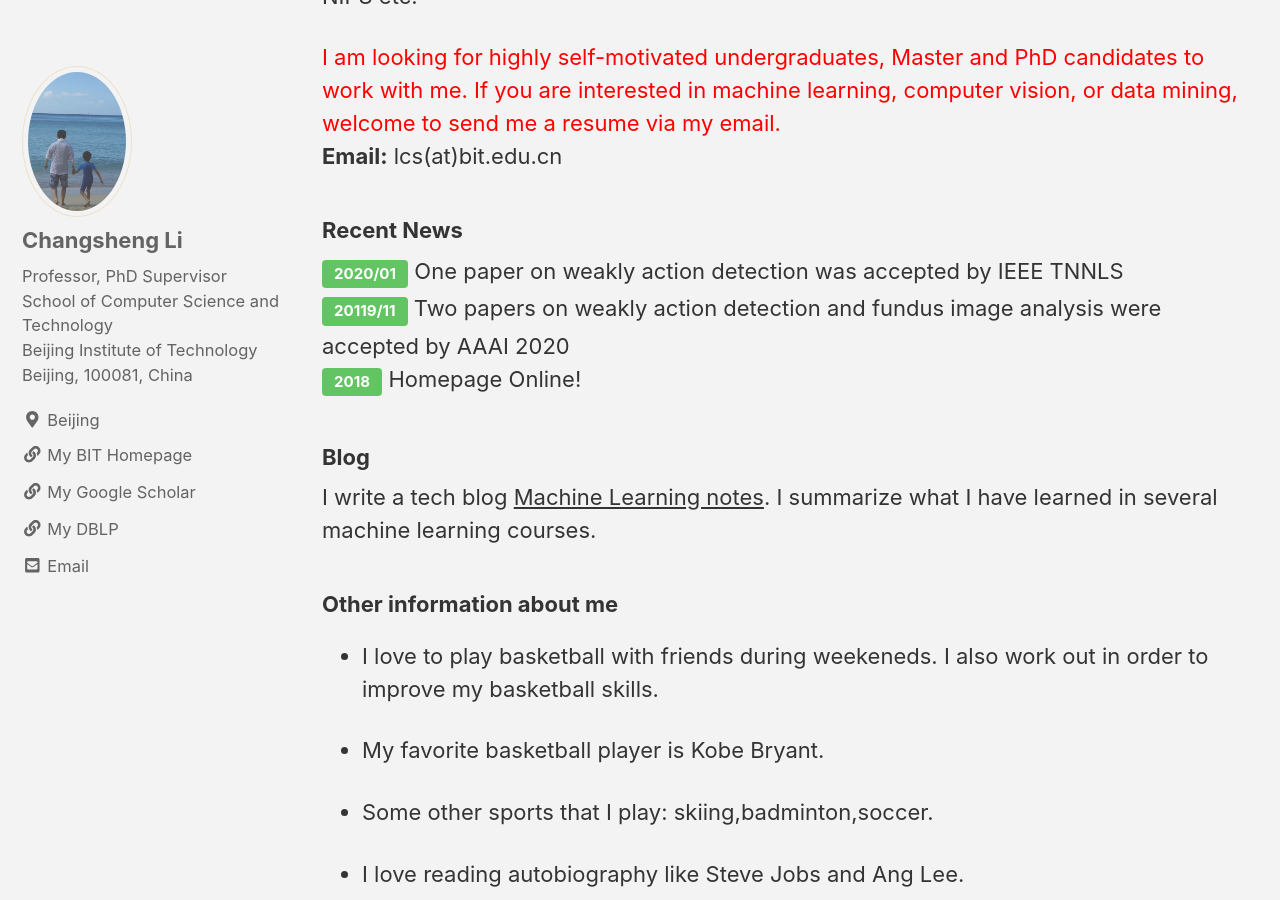
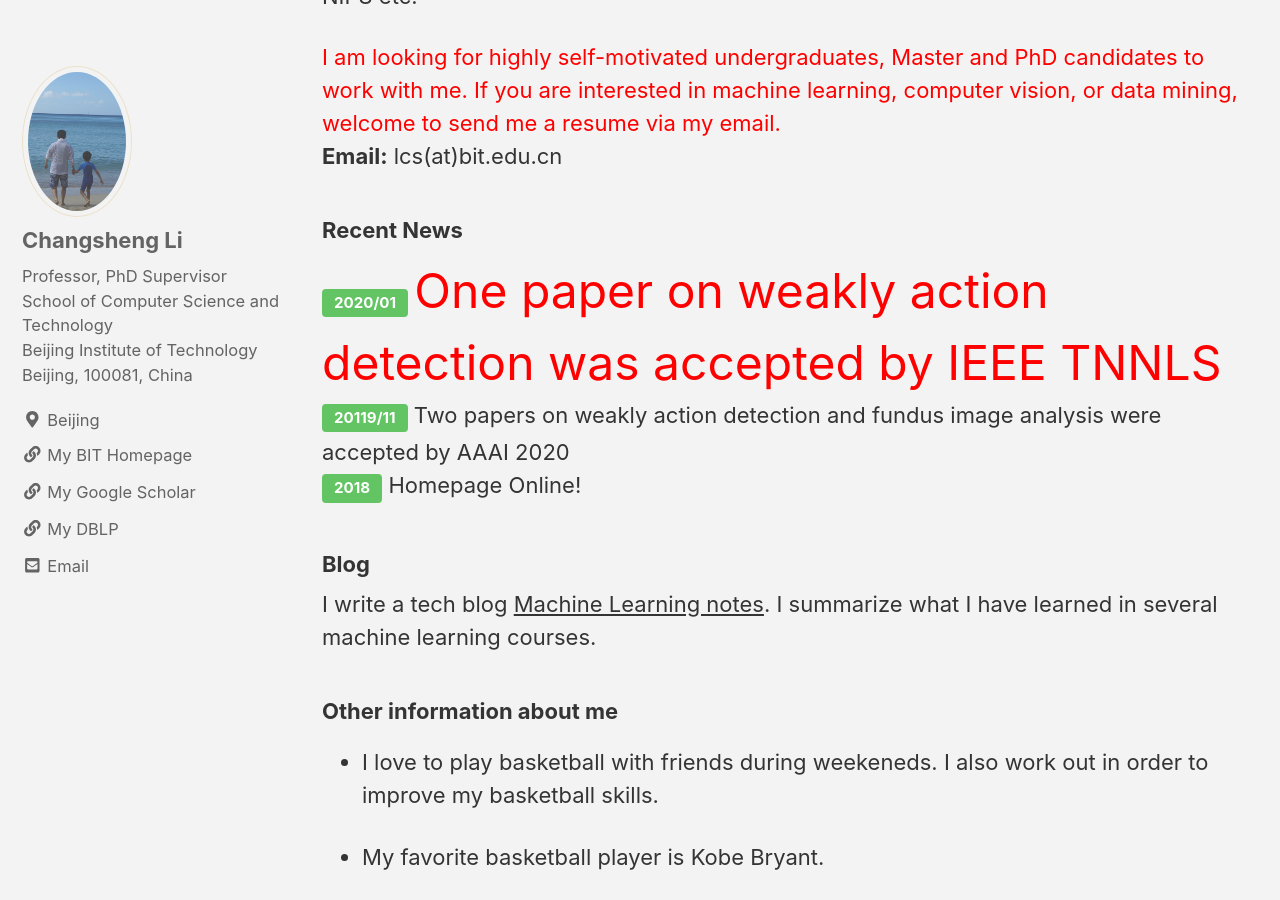
Before and after one commit to csli-bit/csli-bit.github.io, a Jekyll site: the page built from _pages/index.md, in a window 1280 px wide and 900 px high, scrolled down 579 px. Built offline with Jekyll 4.4.1, drawn with Linux system fonts in a browser that asks for light colours; nearby versions of some CDN libraries; comment, search, counter and statistics services are not loaded.

Commit message:
Update index.md

```diff
--- a/_pages/index.md
+++ b/_pages/index.md
@@ -18,7 +18,8 @@ If you are interested in machine learning, computer vision, or data mining, welc
 
 ### Recent News
 
-[2020/01](#link){: .btn .btn--success .btn--small} One paper on weakly action detection was accepted by IEEE TNNLS<br>
+[2020/01](#link){: .btn .btn--success .btn--small} <font size="14" color="red">
+One paper on weakly action detection was accepted by IEEE TNNLS </font> <br>
 [20119/11](#link){: .btn .btn--success .btn--small} Two papers on weakly action detection and fundus image analysis were accepted by AAAI 2020 <br>
 [2018](#link){: .btn .btn--success .btn--small} Homepage Online!
 
```
